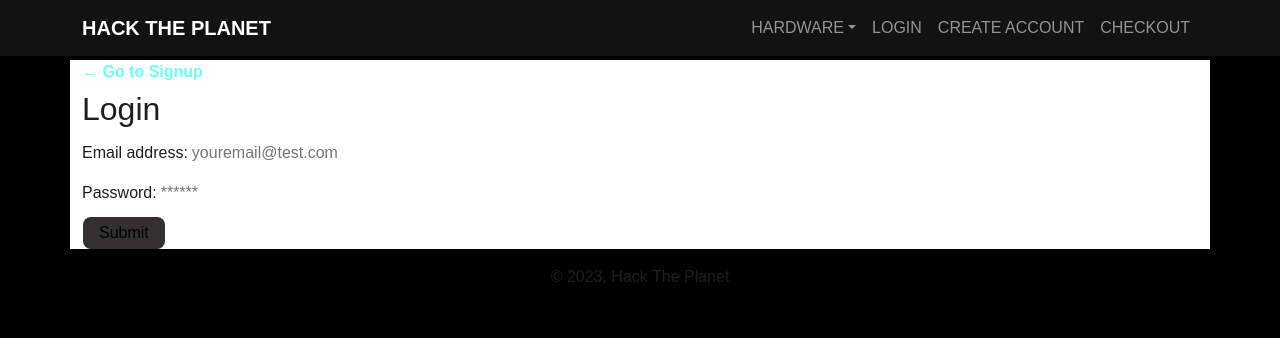
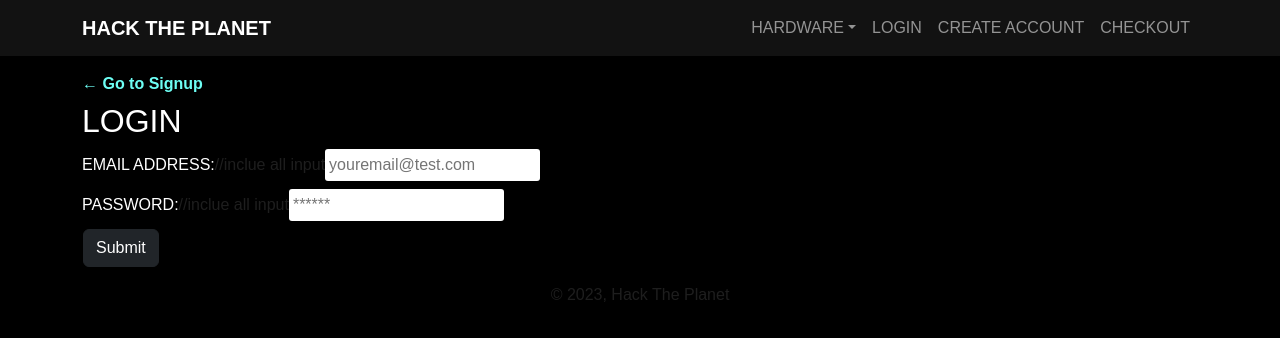
Before and after one commit to AlexPurfield/hack_the_planet, a React (Vite) app in the folder client/: page /login in a window 1280 px wide. Shown: the top 338 px of the page. Built offline with nearby package versions, Linux system fonts and the light colour scheme.

Commit message:
updaed pages

```diff
--- a/client/src/pages/AllProducts.jsx
+++ b/client/src/pages/AllProducts.jsx
@@ -5,8 +5,10 @@ import { Row, Col, Container } from "react-bootstrap";
 import ProductCard from "../components/ProductCard/ProductCard";
 
 const AllProducts = () => {
-  const { loading, data } = useQuery(QUERY_ALL_PRODUCTS);
-
+  const { loading, data, error } = useQuery(QUERY_ALL_PRODUCTS);
+if (error) {
+  console.log(JSON.stringify(error));
+}
   if (loading) {
     return <div>Loading...</div>;
   }
--- a/client/src/pages/Home.jsx
+++ b/client/src/pages/Home.jsx
@@ -11,6 +11,7 @@ const products = [
     name: "LAPTOP",
     description: "hacker pick",
     price: 999.99,
+    // use img
     imgUrl: "/assets/images/Laptop.jpg",
   },
   {
@@ -18,6 +19,7 @@ const products = [
     name: "KEYBOARD",
     description: "hacker pick",
     price: 999.99,
+    // use img
     imgUrl: "/assets/images/Laptop.jpg",
   },
   {
@@ -25,6 +27,7 @@ const products = [
     name: "MOUSE",
     description: "hacker pick",
     price: 999.99,
+    // use img
     imgUrl: "/assets/images/Laptop.jpg",
   },
   {
@@ -32,6 +35,7 @@ const products = [
     name: "DESK",
     description: "hacker pick",
     price: 999.99,
+    // use img
     imgUrl: "/assets/images/Laptop.jpg",
   },
 ];
--- a/client/src/pages/Login.jsx
+++ b/client/src/pages/Login.jsx
@@ -3,6 +3,7 @@ import { useMutation } from "@apollo/client";
 import { Link } from "react-router-dom";
 import { LOGIN } from "../utils/mutations";
 import Auth from "../utils/auth";
+import Form from 'react-bootstrap/Form';
 
 function Login(props) {
   const [formState, setFormState] = useState({ email: "", password: "" });
@@ -32,15 +33,16 @@ function Login(props) {
   };
 
   return (
-    <div className="container my-1 bg-white">
+    <div className="container mt-3" style={{ backgroundcolor: "black" }}>
       <Link to="/signup">← Go to Signup</Link>
 
-      <h2>Login</h2>
+      <h2 style={{color:"white"}}>LOGIN</h2>
       <form onSubmit={handleFormSubmit}>
-        <div className="flex-row space-between my-2">
-          <label className="text-color-white" htmlFor="email">
-            Email address:
+        <div className="flex-row space-between mt-2">
+          <label style={{ color: "white" }} htmlFor="email">
+            EMAIL ADDRESS:
           </label>
+          //inclue all input
           <input
             placeholder="youremail@test.com"
             name="email"
@@ -51,7 +53,10 @@ function Login(props) {
           />
         </div>
         <div className="flex-row space-between my-2">
-          <label htmlFor="pwd">Password:</label>
+          <label style={{ color: "white" }} htmlFor="pwd">
+            PASSWORD:
+          </label>
+          //inclue all input
           <input
             placeholder="******"
             name="password"
@@ -67,7 +72,9 @@ function Login(props) {
           </div>
         )}
         <div className="flex-row flex-end">
-          <button type="submit">Submit</button>
+          <button className="btn btn-dark" type="submit">
+            Submit
+          </button>
         </div>
       </form>
     </div>
--- a/client/vite.config.js
+++ b/client/vite.config.js
@@ -20,8 +20,8 @@ export default defineConfig({
   //     "~bootstrap": path.resolve(__dirname, "node_modules/bootstrap"),
   //   },
   // },
-  test: {
-    globals: true,
-    environment: "happy-dom",
-  },
+  // test: {
+  //   globals: true,
+  //   environment: "happy-dom",
+  // },
 });
```
